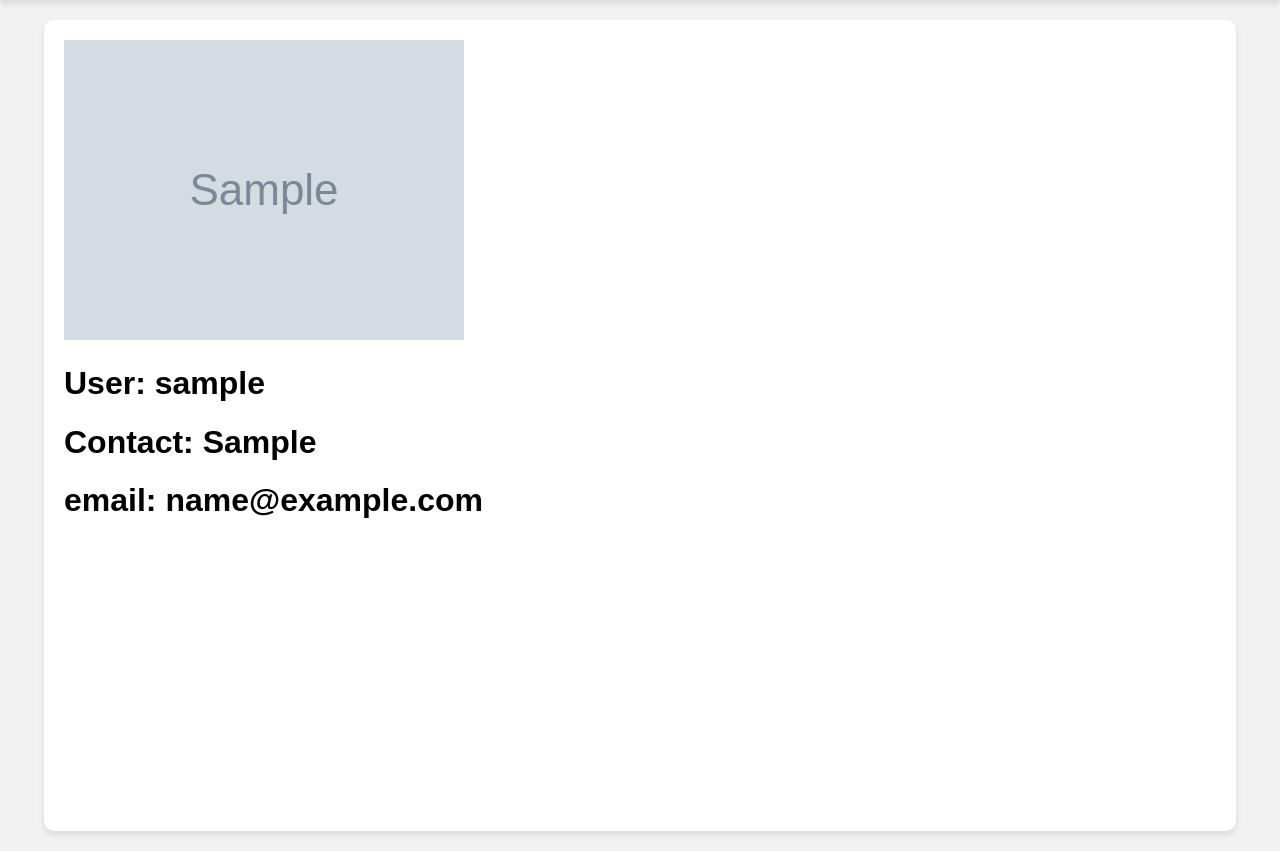
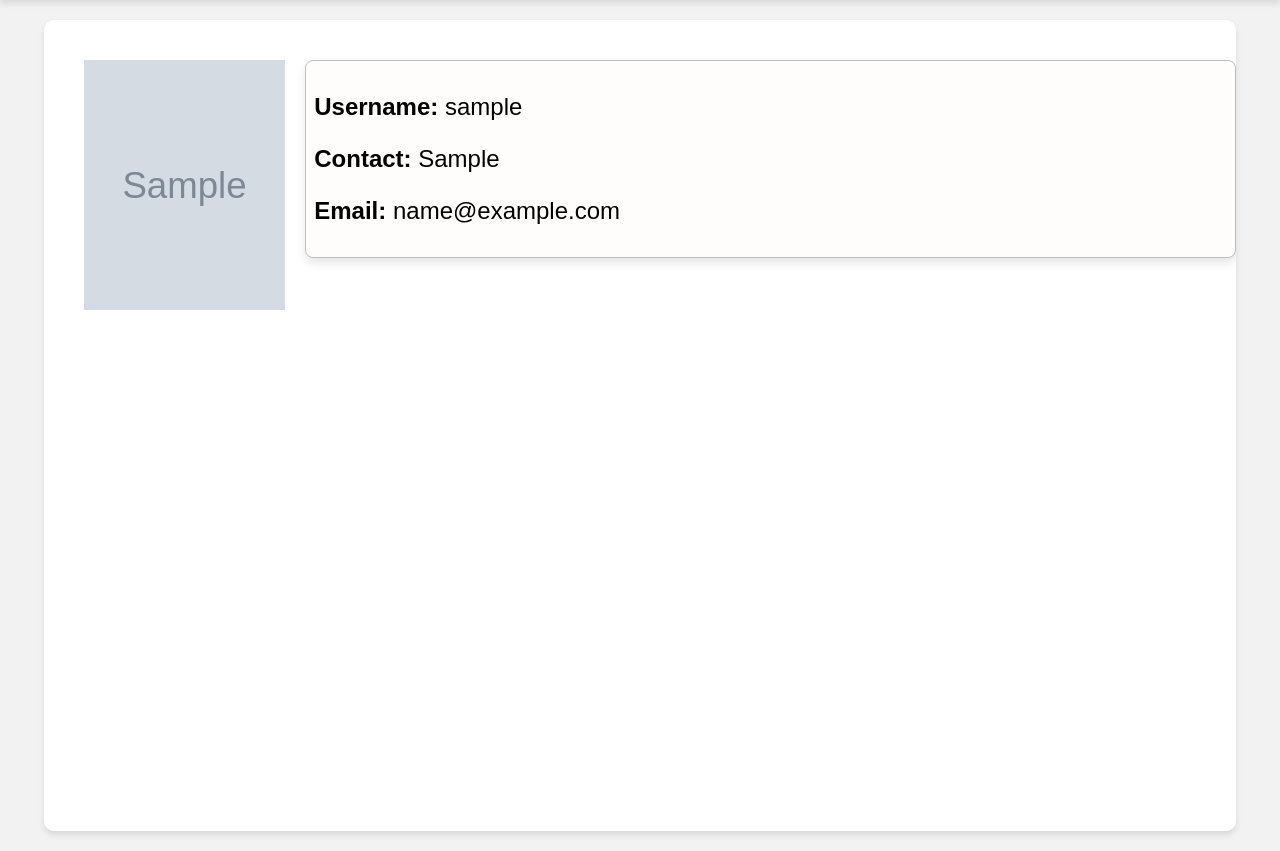
Before and after one commit to alammobaDar/NUMP-NU-Marketplace-, a Django app: page /mp_user/Profile/ in a window 1280 px wide. Shown: the part 115-966 px from the top of the page. Run offline with Django 5.2, Linux system fonts and the light colour scheme; a user stored in the database is signed in; tables that the repository leaves empty hold one stand-in row (values such as "Sample post"); grey boxes marked "Sample" are stand-in pictures.

Commit message:
adding css to profile html

```diff
--- a/NUMP/MP_user/templates/mp_user/Profile.html
+++ b/NUMP/MP_user/templates/mp_user/Profile.html
@@ -6,9 +6,16 @@
 
 {% block contents %}
     <div class="profile-container">
-        <img src="{{user_info.picture.url}}" alt="{{user_info.user_name}}">
-    </div>
-    <h1> User: {{user_info.user_name}}</h1>
-    <h1>Contact: {{user_info.contact}}</h1>
-    <h1>email: {{user_info.email}} </h1>
+        <div class="image-profile">
+            <img src="{{user_info.picture.url}}" alt="{{user_info.user_name}}">
+        </div>
+        <div class="profile-info" name="border">
+            <p><span style="font-weight:bold">Username: </span>{{user_info.user_name}}</p>
+            <p><span style="font-weight:bold">Contact: </span>{{user_info.contact}}</p>
+            <p><span style="font-weight:bold">Email: </span>{{user_info.email}}</p>
+        </div>
+        </div>
+
+        <button>Edit Profile</button>
+
 {% endblock %}
--- a/NUMP/static/css/style.css
+++ b/NUMP/static/css/style.css
@@ -559,3 +559,31 @@
     width: 475px;
     max-width: 475px;
 }
+
+.profile-container{
+    width: 100%;
+    height: 100%;
+    padding: 20px;
+    display: flex;
+    gap: 20px;
+}
+
+.image-profile{
+    width: 250px;
+    height: 250px;
+    border-radius: 50%;
+    object-fit: cover;
+    position:relative
+}
+
+.image-profile img{
+    width: 100%;
+    height: 100%;
+}
+
+.profile-info{
+    font-family: Arial, Helvetica, sans-serif;
+    font-size: 1.5rem;
+    width: 100%;
+    height: fit-content;
+}
```
